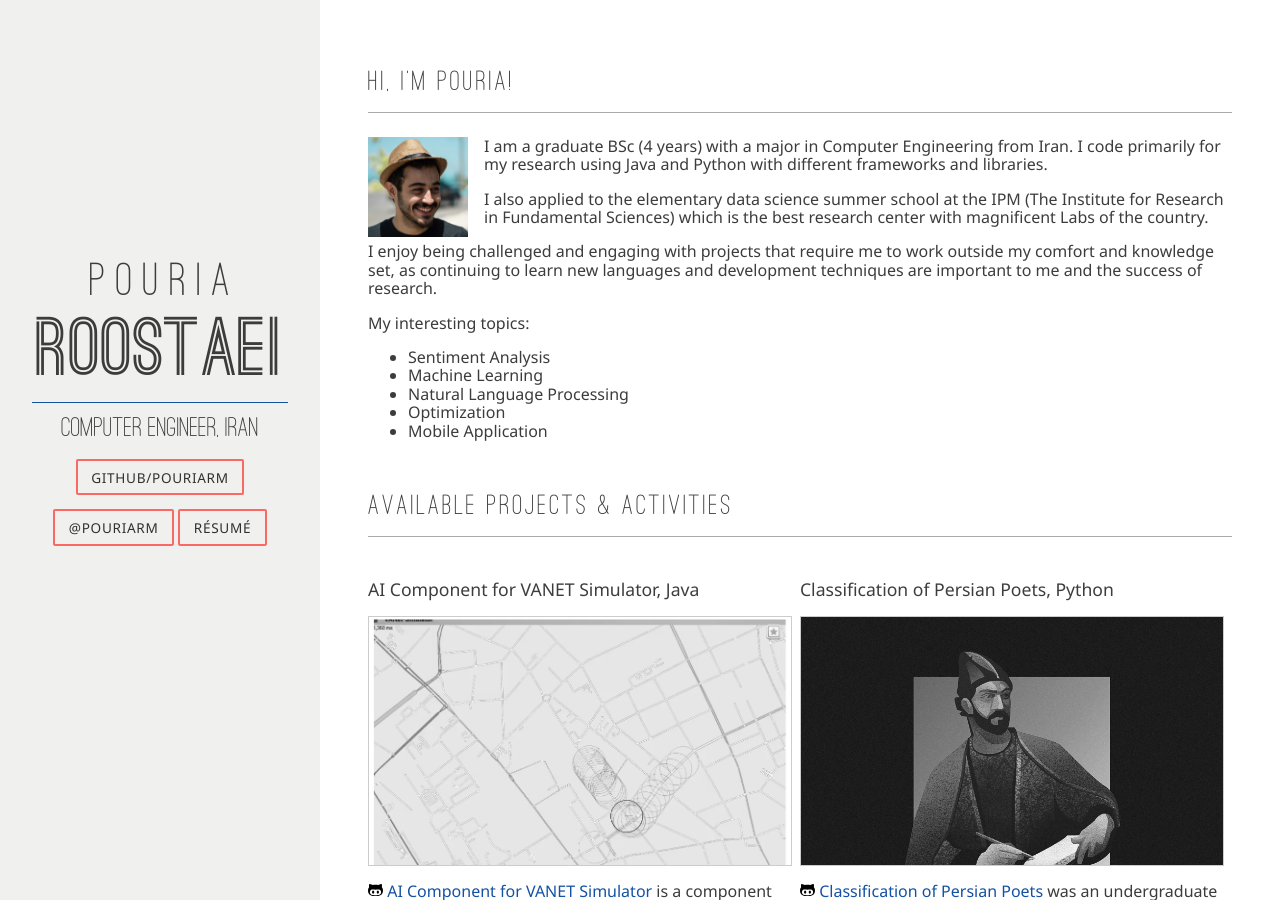
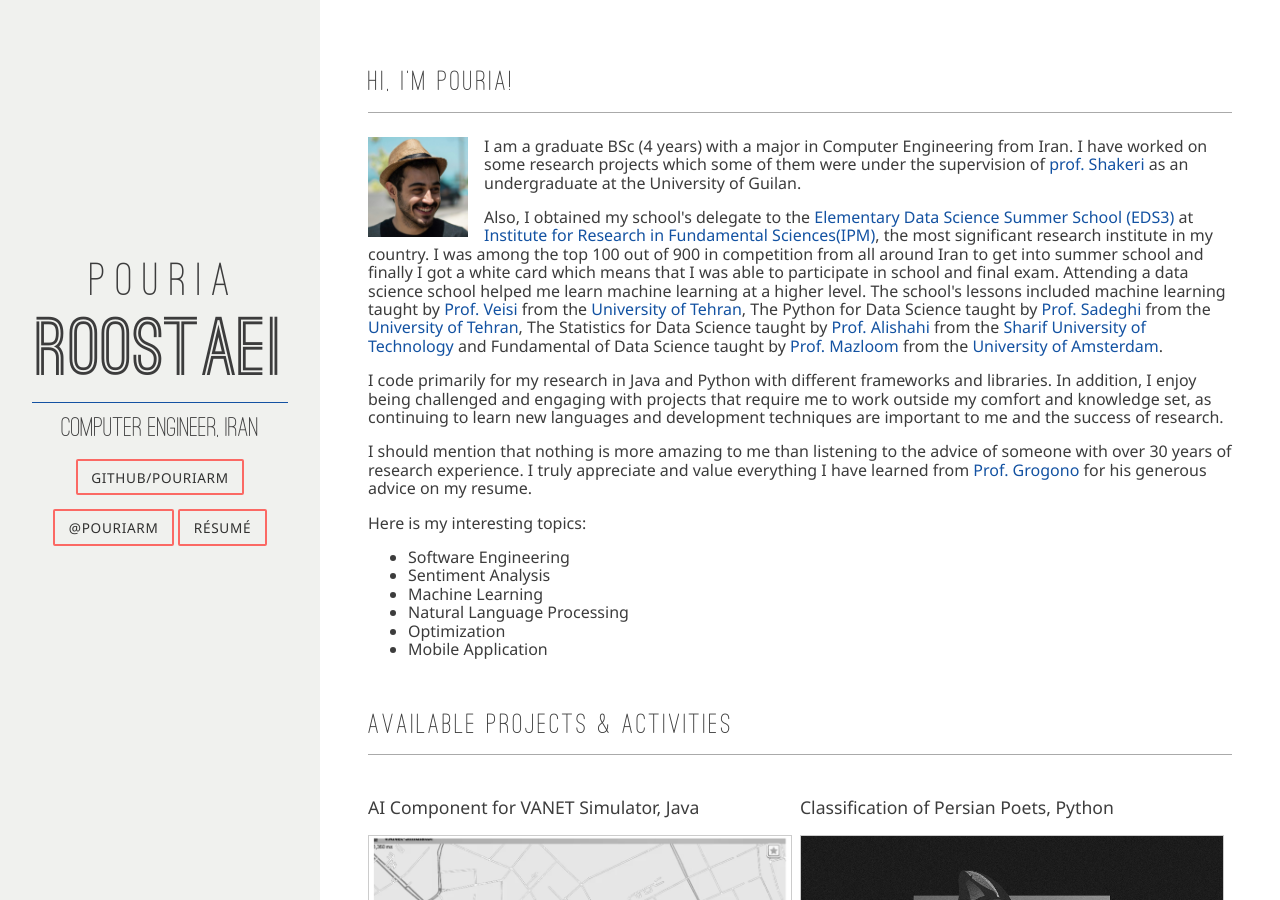
Before and after one commit to PouriaRm/PouriaRm.github.io, a Jekyll site: the page built from index.html, in a window 1280 px wide and 900 px high. Built offline with Jekyll 4.4.1, drawn with Linux system fonts in a browser that asks for light colours; nearby versions of some CDN libraries.

Commit message:
Update Bio

```diff
--- a/index.html
+++ b/index.html
@@ -9,11 +9,13 @@ published: true
     <div class="pure-g">
       <div class="pure-u-1">
         <img src="/img/pouria.jpg" alt="Pouria Roostaei Ali Mehr"/>
-        <p>I am a graduate BSc (4 years) with a major in Computer Engineering from Iran. I code primarily for my research using Java and Python with different frameworks and libraries.</p>
-        <p>I also applied to the elementary data science summer school at the IPM (The Institute for Research in Fundamental Sciences) which is the best research center with magnificent Labs of the country.</p>
-		<p>I enjoy being challenged and engaging with projects that require me to work outside my comfort and knowledge set, as continuing to learn new languages and development techniques are important to me and the success of research.</p>
-        <p>My interesting topics:</p>
+        <p>I am a graduate BSc (4 years) with a major in Computer Engineering from Iran. I have worked on some research projects which some of them were under the supervision of <a href="https://ir.linkedin.com/in/mojtaba-shakeri-b34a2b6?trk=people-guest_profile-result-card_result-card_full-click">prof. Shakeri</a> as an undergraduate at the University of Guilan.</p>
+        <p>Also, I obtained my school's delegate to the <a href="http://ds.ipm.ir/elementary-school/">Elementary Data Science Summer School (EDS3)</a> at <a href="http://www.ipm.ac.ir/">Institute for Research in Fundamental Sciences(IPM)</a>, the most significant research institute in my country. I was among the top 100 out of 900 in competition from all around Iran to get into summer school and finally I got a white card which means that I was able to participate in school and final exam. Attending a data science school helped me learn machine learning at a higher level. The school's lessons included machine learning taught by <a href="https://ir.linkedin.com/in/hadi-veisi-2451b710a">Prof. Veisi</a> from the <a href="https://ut.ac.ir/en">University of Tehran</a>, The Python for Data Science taught by <a href="https://ece.ut.ac.ir/en/~asadeghi">Prof. Sadeghi</a> from the <a href="https://ut.ac.ir/en">University of Tehran</a>, The Statistics for Data Science taught by  <a href="http://math.sharif.ir/faculties/alishahi">Prof. Alishahi</a> from the <a href="http://www.en.sharif.edu/">Sharif University of Technology</a> and Fundamental of Data Science taught by  <a href="https://nl.linkedin.com/in/masoud-mazloom-b9787331">Prof. Mazloom</a> from the  <a href="https://www.uva.nl/home">University of Amsterdam</a>.</p>
+		<p>I code primarily for my research in Java and Python with different frameworks and libraries. In addition, I enjoy being challenged and engaging with projects that require me to work outside my comfort and knowledge set, as continuing to learn new languages and development techniques are important to me and the success of research.</p>
+		<p>I should mention that nothing is more amazing to me than listening to the advice of someone with over 30 years of research experience. I truly appreciate and value everything I have learned from <a href="http://users.encs.concordia.ca/~grogono/">Prof. Grogono</a> for his generous advice on my resume.
+        <p>Here is my interesting topics:</p>
         <ul>
+          <li>Software Engineering</li>
           <li>Sentiment Analysis</li>
           <li>Machine Learning</li>
           <li>Natural Language Processing</li>
```
